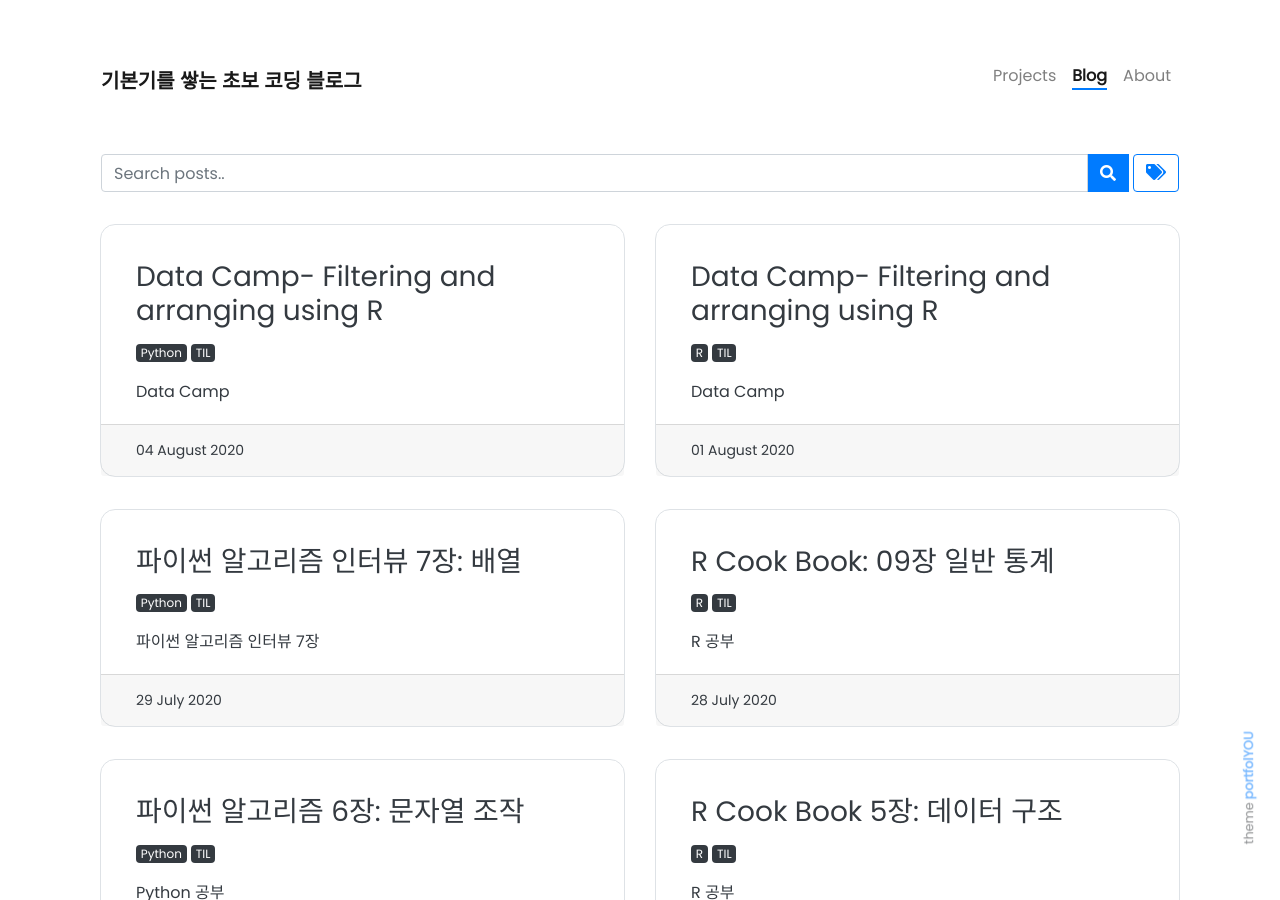
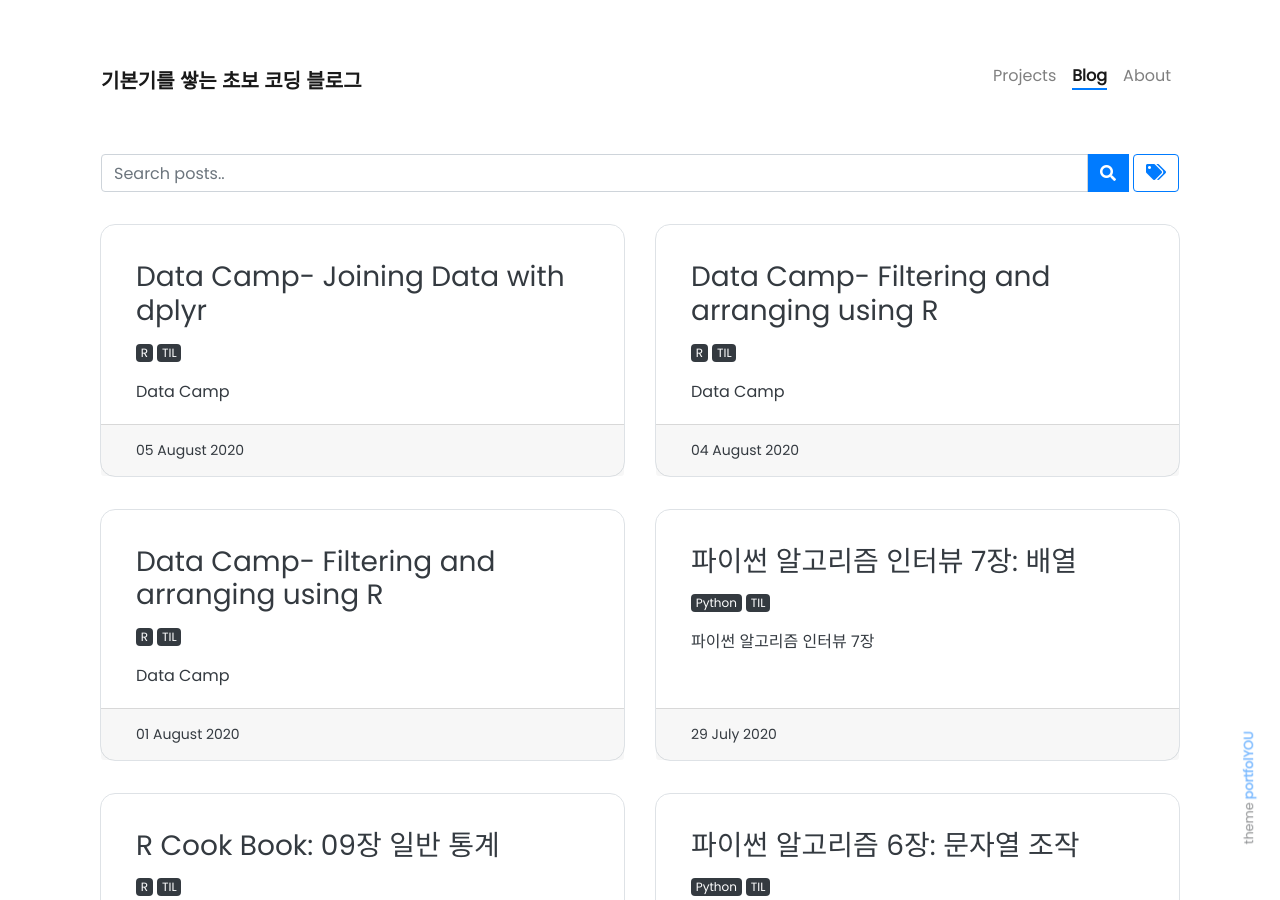
Before and after one commit to jyeon94/jyeon94.github.io, a Jekyll site: the page built from pages/blog.html, in a window 1280 px wide and 900 px high. Built offline with Jekyll 4.4.1, drawn with Linux system fonts in a browser that asks for light colours; nearby versions of some CDN libraries; comment, search, counter and statistics services are not loaded.

Commit message:
Data Camp 2

```diff
--- a/_posts/2020-08-04-Data_Camp1.md
+++ b/_posts/2020-08-04-Data_Camp1.md
@@ -1,6 +1,6 @@
 ---
 title: "Data Camp- Filtering and arranging using R"
-tags: [Python, TIL]
+tags: [R, TIL]
 style:
 color:
 description: Data Camp
--- /dev/null
+++ b/_posts/2020-08-05-Data_Camp2.md
@@ -0,0 +1,9 @@
+---
+title: "Data Camp- Joining Data with dplyr"
+tags: [R, TIL]
+style:
+color:
+description: Data Camp
+---
+
+Data Camp - Joining Data with dplyr 수강 완료
```
